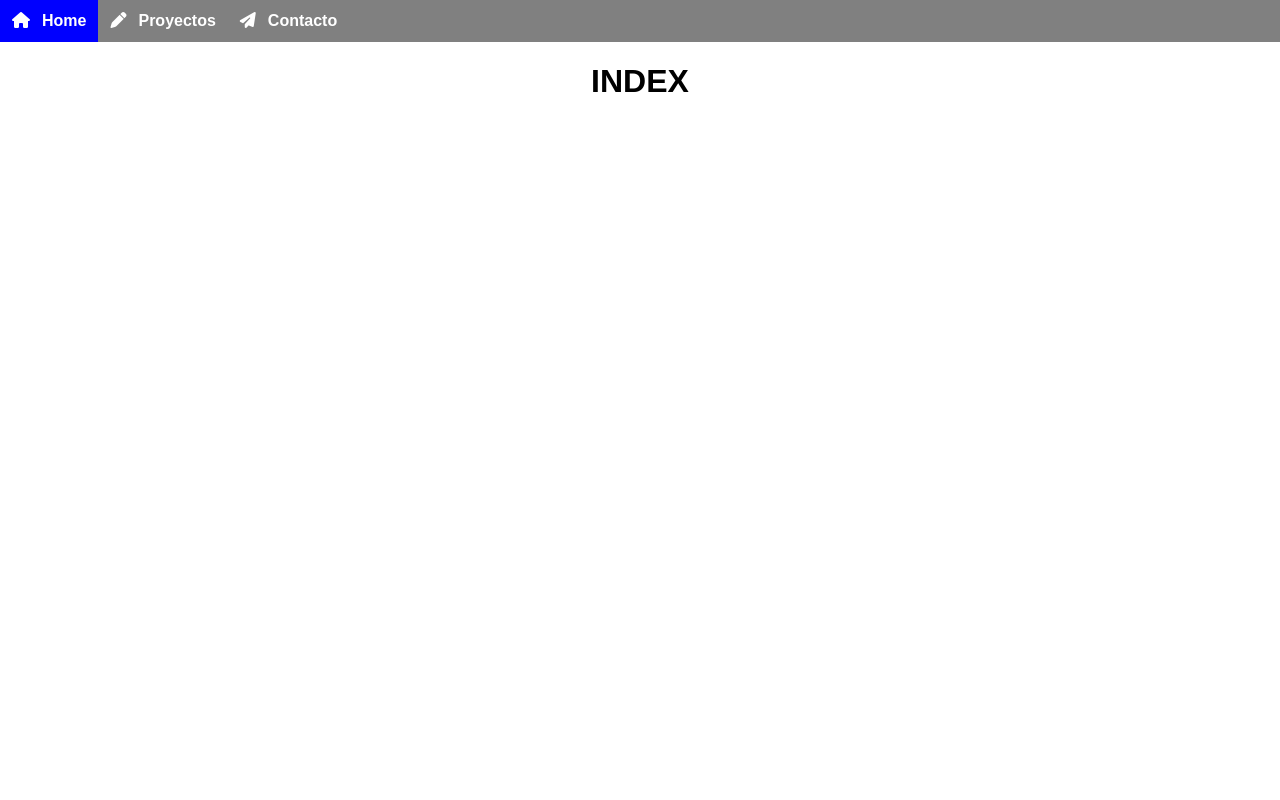
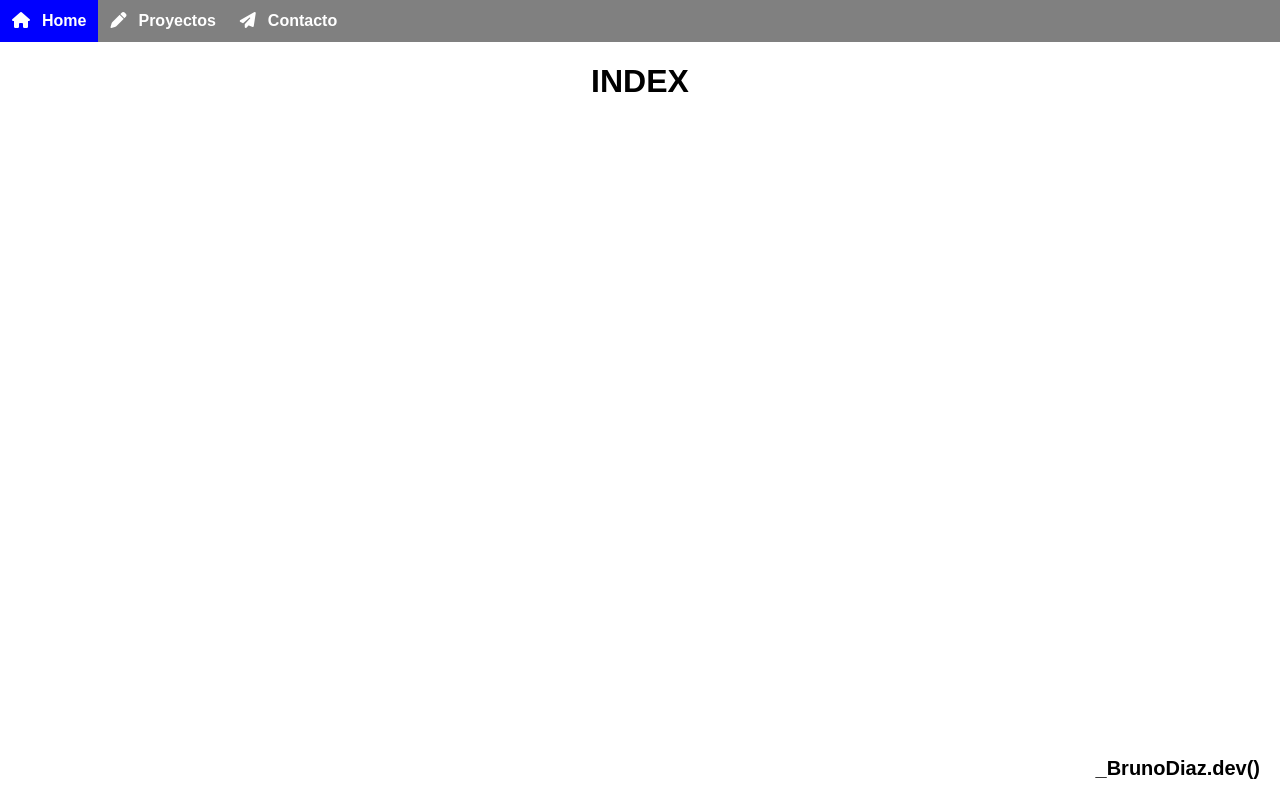
Before and after one commit to bdiaz-dev/css_menu_responsive, a plain HTML site: page index.html in a window 1280 px wide. Drawn offline with Linux system fonts and the light colour scheme.

Commit message:
actualizado con firma

```diff
--- a/index.html
+++ b/index.html
@@ -32,5 +32,8 @@
     <main>
         <h1>INDEX</h1>
     </main>
+    <footer>
+        <a href="mailto:brunodiaz.dev@gmail.com">_BrunoDiaz.dev()</a>
+    </footer>
 </body>
 </html>
--- a/style.css
+++ b/style.css
@@ -78,6 +78,28 @@ h1{
     right: 12px;
 }
 
+footer{
+    position: fixed;
+    bottom: 20px;
+    right: 20px;
+    transition: all .5s;
+}
+
+footer:hover{
+    transform: scale(1.2, 1.2);
+    right: 30px;
+    color: blue;
+}
+
+footer a{
+    text-decoration: none;
+    font-size: 20px;
+    font-weight: bolder;
+    color: inherit;
+}
+
+
+
 @media (max-width:600px){
     .responsive{
         display: block;
```
